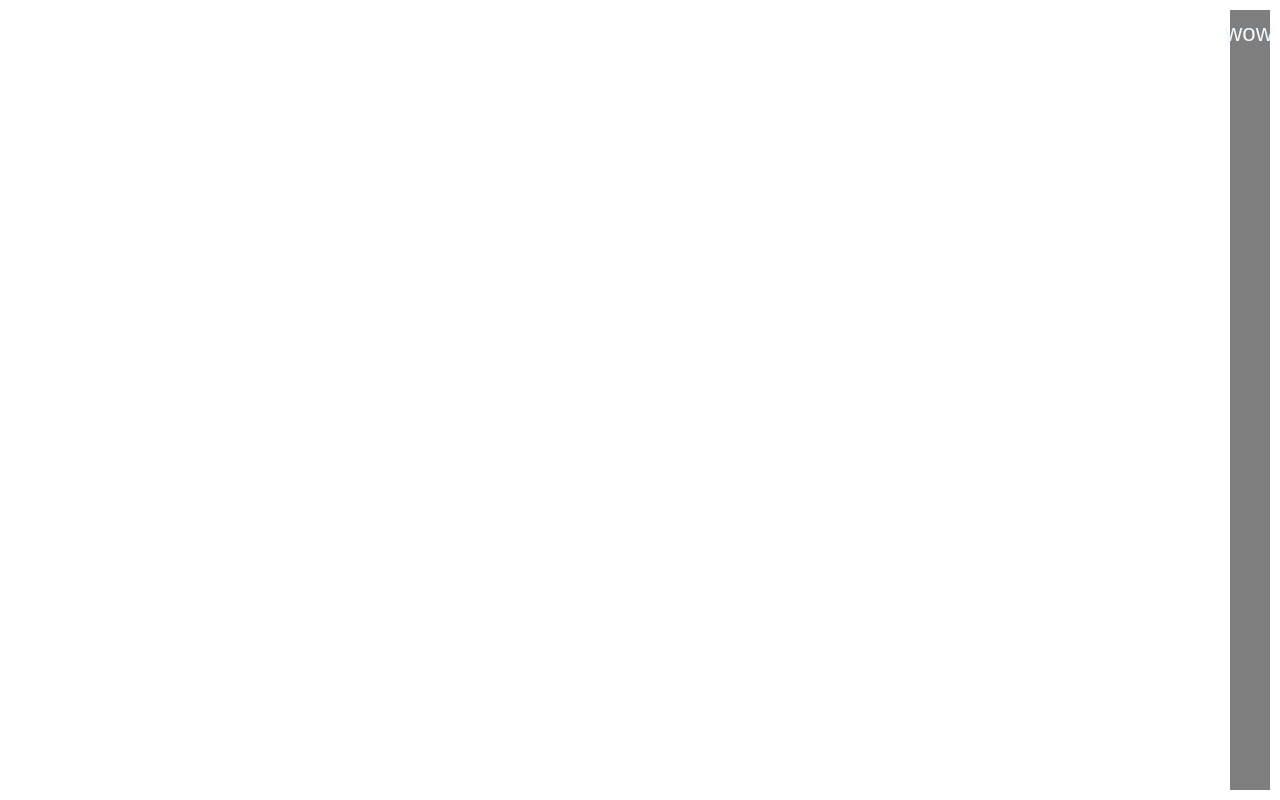
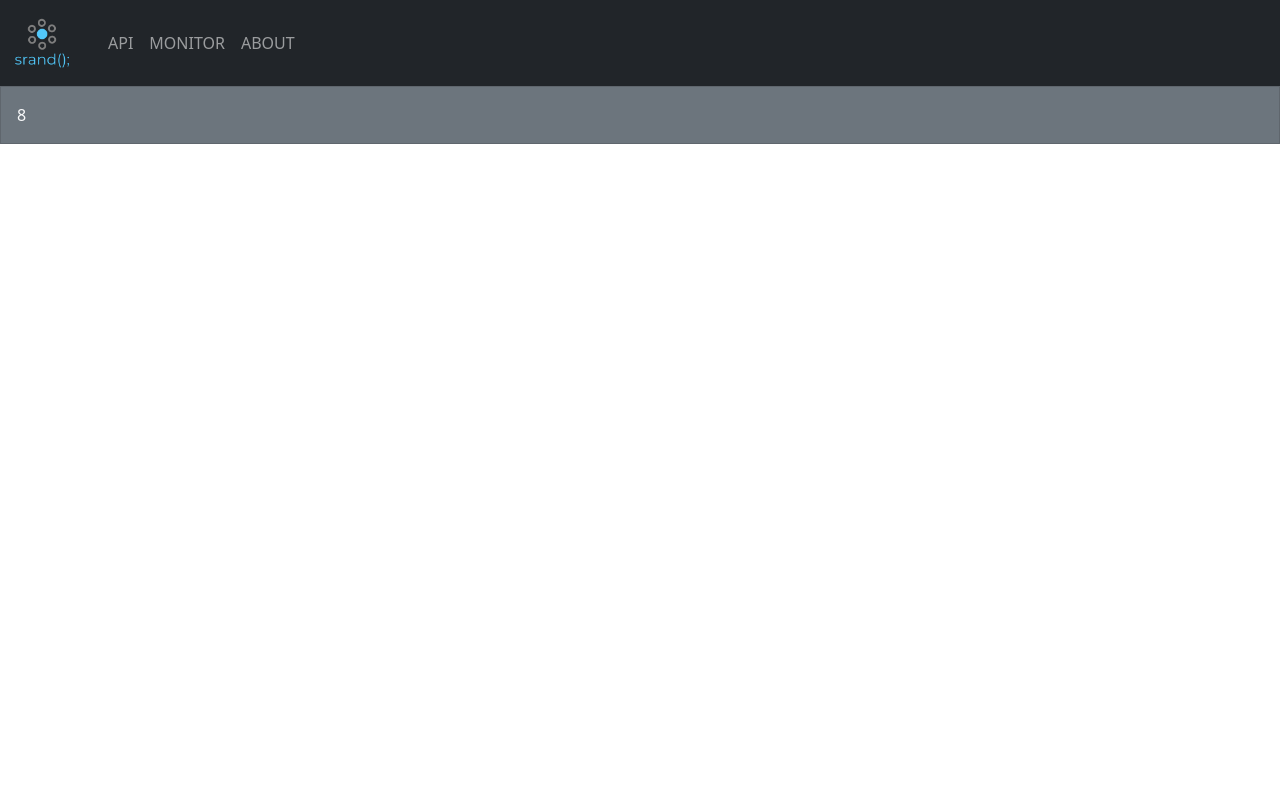
Before and after one commit to Tony-S-Xiao/srand.io, a React (Create React App) app in the folder front/: page / in a window 1280 px wide. Built offline with nearby package versions, Linux system fonts and the light colour scheme.

Commit message:
basic frontend complete

```diff
--- a/front/package.json
+++ b/front/package.json
@@ -6,7 +6,9 @@
     "@testing-library/jest-dom": "^5.11.9",
     "@testing-library/react": "^11.2.5",
     "@testing-library/user-event": "^12.7.2",
+    "bootstrap": "^4.6.0",
     "react": "^17.0.1",
+    "react-bootstrap": "^1.5.0",
     "react-dom": "^17.0.1",
     "react-scripts": "4.0.3",
     "web-vitals": "^1.1.0"
--- a/front/src/App.js
+++ b/front/src/App.js
@@ -1,12 +1,30 @@
 import React from 'react';
 import Header from './components/Header';
+import RandomNumberDisplay from './components/RandomNumberDisplay';
 
 class App extends React.Component {
-
+  constructor(props) {
+    super(props);
+    this.state = {
+      random: 1
+    }
+    this.timer = {};
+  }
+  componentDidMount() {
+    this.timer = setInterval(function() {
+      this.setState({random: this.state.random+1});
+      console.log(this.state.random);
+    }.bind(this)
+    , 1000);
+  }
+  componentWillUnmount() {
+    clearTimeout(this.timer);
+  }
   render() {
     return (
       <div>
-        <Header height='90px'/>
+        <Header/>
+        <RandomNumberDisplay random={this.state.random}></RandomNumberDisplay>
       </div>
     );
   }
--- a/front/src/Styles/Button.module.css
+++ /dev/null
@@ -1,8 +0,0 @@
-div {
-    font-family: sans-serif;
-    color: aliceblue;
-    font-size: 24px;
-    float:right;
-    padding: 5px;
-    width: 50px;
-}
--- a/front/src/Styles/Header.css
+++ /dev/null
@@ -1,4 +0,0 @@
-header {
-    background-color: #7e7e7e;
-
-}
--- a/front/src/components/Button.js
+++ /dev/null
@@ -1,16 +0,0 @@
-import React from 'react';
-import div from '../Styles/Button.module.css';
-
-class Button extends React.Component {
-    constructor(props) {
-        super(props);
-    }
-
-    render() {
-        return (
-            <div>{this.props.text}</div>
-        );
-    }
-}
-
-export default Button;
--- a/front/src/components/Header.js
+++ b/front/src/components/Header.js
@@ -1,17 +1,24 @@
 import React from 'react';
-import '../Styles/Header.css'
-import Button from './Button';
-
+import { Navbar, Nav, Image, Container } from 'react-bootstrap';
+import logo from '../logo.png';
 class Header extends React.Component {
     constructor(props) {
         super(props);
     }
-
     render() {
         return (
-            <header style={{height: this.props.height+'px'}}>
-                <Button text='wow'/>
-            </header>
+            <Navbar bg="dark" variant="dark">
+                <Navbar.Brand href="/">
+                    <Container>
+                        <Image src={logo} width='60px' height='60px'/>
+                    </Container>
+                </Navbar.Brand>
+                <Nav className="mr-auto">
+                    <Nav.Link href="/api">API</Nav.Link>
+                    <Nav.Link href="/monitor">MONITOR</Nav.Link>
+                    <Nav.Link href="/about">ABOUT</Nav.Link>
+                </Nav>
+            </Navbar>
         );
     }
 }
--- /dev/null
+++ b/front/src/components/RandomNumberDisplay.js
@@ -0,0 +1,15 @@
+import React from 'react';
+import { Card } from 'react-bootstrap';
+
+class RandomNumberDisplay extends React.Component {
+    constructor(props) {
+        super(props);
+    }
+    render() {
+        return (
+            <Card body bg='secondary' text='light' style={{borderRadius: 0}}>{this.props.random}</Card>
+        );
+    }
+}
+
+export default RandomNumberDisplay;
--- a/front/src/index.js
+++ b/front/src/index.js
@@ -1,6 +1,5 @@
 import React from 'react';
 import ReactDOM from 'react-dom';
-import './index.css';
 import App from './App';
 
 ReactDOM.render(
```
Also changed, not shown: front/src/logo.png (added), 1 other file (tests, documents, lock files or other folders).
